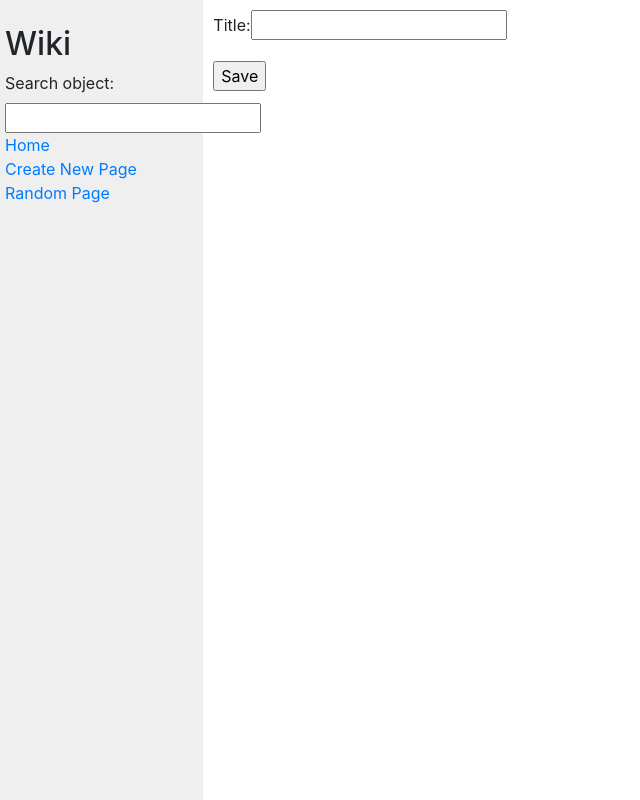
After one commit to minhnhat1234/Web-programing-with-Python-and-Javascript-Project-1, a Django app: page /create/ in a window 1280 px wide. The commit adds this page. Shown: the whole page, without its empty margins (0-640 px from the left). Run offline with Django 3.2, Linux system fonts and the light colour scheme; data comes from the database, SQL or seed files in the repository; both versions use the stored data as it was after the commit; some libraries are stand-ins or nearby versions.

Commit message:
Update Create and Random feature

```diff
--- a/encyclopedia/static/encyclopedia/styles.css
+++ b/encyclopedia/static/encyclopedia/styles.css
@@ -13,7 +13,7 @@ h1 {
 }
 
 textarea {
-    height: 70vh;
+    height: 80vh;
     width: 80%;
 }
 
--- /dev/null
+++ b/encyclopedia/templates/encyclopedia/create.html
@@ -0,0 +1,14 @@
+{% extends "encyclopedia/layout.html" %}
+
+{% block title %}
+    Create
+{% endblock %}
+
+{% block body %}
+    <form method = "post">
+        {% csrf_token %}
+        {{ form_create }}
+        <p></p>
+        <input type = "submit" value = "Save" name = "Save">
+    </form>
+{% endblock %}
--- a/encyclopedia/templates/encyclopedia/layout.html
+++ b/encyclopedia/templates/encyclopedia/layout.html
@@ -25,7 +25,7 @@
             {% endfor %}
         {% endif %}
         <div class="row">
-            <div class="sidebar col-lg-2 col-md-3">
+            <div class="sidebar col-lg-2 col-md-3" style = "background-color: rgb(239, 239, 239)">
                 <h2>Wiki</h2>
                 <form method = "post">
                     {% csrf_token %}
@@ -35,10 +35,10 @@
                     <a href="{% url 'index' %}">Home</a>
                 </div>
                 <div>
-                    Create New Page
+                    <a href = "{% url "create" %}">Create New Page </a>
                 </div>
                 <div>
-                    Random Page
+                    <a href = "{% url "content" random %}">Random Page</a>
                 </div>
                 {% block nav %}
                 {% endblock %}
--- a/encyclopedia/urls.py
+++ b/encyclopedia/urls.py
@@ -5,5 +5,8 @@ from . import views
 urlpatterns = [
     path("", views.index, name="index"),
     path("content/<str:name>/", views.content, name="content"),
-    path("edit/<str:name>/", views.edit, name = "edit")
+    path("edit/<str:name>/", views.edit, name = "edit"),
+    path("create/", views.create, name = "create"),
+    path("create/<str:name>/", views.create_specific, name = "create_specific")
+
 ]
--- a/encyclopedia/views.py
+++ b/encyclopedia/views.py
@@ -10,12 +10,20 @@ from django.contrib import messages
 from . import util
 
 import markdown2
+from random import randint
 
 class MyForm(forms.Form):
     search_object = forms.CharField()
 
 class EditForm(forms.Form):
     edit = forms.CharField(widget=forms.Textarea, label="")
+
+class Create(forms.Form):
+    title = forms.CharField(max_length=100)
+
+def get_random_page():
+    content_list = [entry["name"] for entry in Entries.objects.values("name")]
+    return content_list[randint(0, len(content_list) - 1)]
 
 def index(request):
 
@@ -27,7 +35,8 @@ def index(request):
 
     return render(request, "encyclopedia/index.html", {
     "entries": Entries.objects.all(),
-    "form": MyForm()
+    "form": MyForm(),
+    "random": get_random_page()
     })
 
 def content(request, name):
@@ -47,8 +56,8 @@ def content(request, name):
         return render(request, "encyclopedia/content.html", {
             "name": name.capitalize(),
             "content": markdown2.markdown(entry),
-            "form": MyForm()
-
+            "form": MyForm(),
+            "random": get_random_page()
         })
     else:
         matches_dict = Entries.objects.filter(name__contains = name).values("name")
@@ -56,7 +65,8 @@ def content(request, name):
         return render(request, "encyclopedia/unknown.html", {
         "name": name,
         "form": MyForm(),
-        "entries": matches_list
+        "entries": matches_list,
+        "random": get_random_page()
         })
 
 def edit(request, name):
@@ -66,7 +76,7 @@ def edit(request, name):
             if form.is_valid():
                 query = form.cleaned_data["search_object"]
                 return redirect("content", name = query)
-        elif request.POST["edit"]:
+        elif request.POST.get("edit"):
             form = EditForm(request.POST)
             if form.is_valid():
                 util.save_entry(name, form.cleaned_data["edit"])
@@ -79,7 +89,64 @@ def edit(request, name):
         return render(request, "encyclopedia/edit.html", {
         "name": name,
         "form": MyForm(),
-        "form_edit": EditForm(initial = initial)
+        "form_edit": EditForm(initial = initial),
+        "random": get_random_page()
         })
     else:
         return redirect("content", name = name)
+
+def create(request):
+    if request.method == 'POST':
+        if "search_object" in request.POST.values():
+            form = MyForm(request.POST)
+            if form.is_valid():
+                query = form.cleaned_data["search_object"]
+                return redirect("content", name = query)
+        elif request.POST.get("title"):
+            form = Create(request.POST)
+            if form.is_valid():
+                name = form.cleaned_data["title"]
+                matches_dict = Entries.objects.filter(name__contains = name).values("name")
+                matches_list = [entry["name"] for entry in matches_dict]
+                if len(matches_list) > 0:
+                    messages.warning(request, "The name has already existed, please change the name.")
+                    return render(request, "encyclopedia/create.html", {
+                    "form": MyForm(),
+                    "form_create": Create(),
+                    "random": get_random_page()
+                    })
+                else:
+                    return redirect("create_specific", name = name)
+
+    return render(request, "encyclopedia/create.html", {
+    "form": MyForm(),
+    "form_create": Create(),
+    "random": get_random_page()
+    })
+
+def create_specific(request, name):
+    if request.method == 'POST':
+        if "search_object" in request.POST.values():
+            form = MyForm(request.POST)
+            if form.is_valid():
+                query = form.cleaned_data["search_object"]
+                return redirect("content", name = query)
+        elif request.POST.get("edit"):
+            form = EditForm(request.POST)
+            if form.is_valid():
+                util.save_entry(name, form.cleaned_data["edit"])
+                messages.success(request, "Changes saved successfully.")
+                # Add data to model
+                entry = Entries.objects.create(name = name)
+                return redirect("content", name = name)
+    matches_dict = Entries.objects.filter(name__contains = name).values("name")
+    matches_list = [entry["name"] for entry in matches_dict]
+    if len(matches_list) > 0:
+        messages.warning(request, "The name has already existed, please change the name.")
+        return redirect("create")
+    else:
+        return render(request, "encyclopedia/create_specific.html", {
+        "form": MyForm(),
+        "form_create": EditForm(initial={"edit": f"#{name}"}),
+        "random": get_random_page()
+        })
```
Also changed, not shown: encyclopedia/templates/encyclopedia/create_specific.html (added, +14 -0 lines), entries/Trio.md (added, +5 -0 lines), db.sqlite3.
